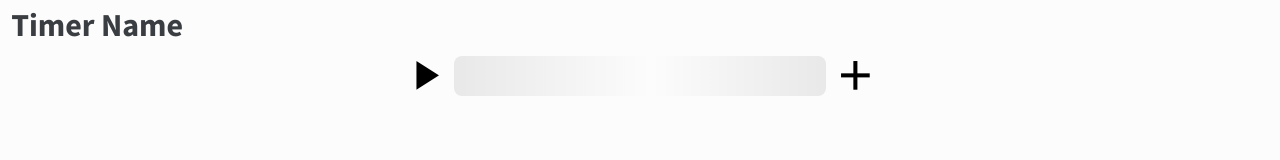
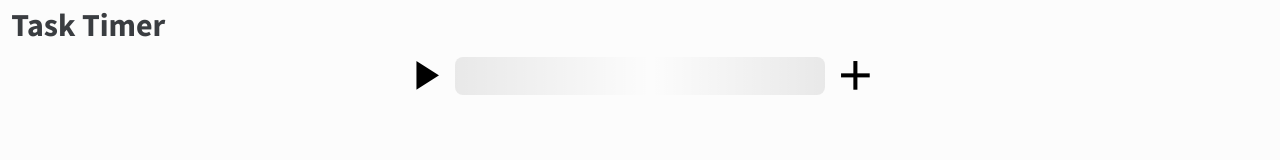
Before and after one commit to Marc-Anderson/task-timer, a plain HTML site: page index.html in a window 1280 px wide. Shown: the top 160 px of the page. Drawn offline with Linux system fonts and the light colour scheme.

Commit message:
fixed title

```diff
--- a/css/main.css
+++ b/css/main.css
@@ -645,7 +645,8 @@
 .task--input-field {
     margin: .2em;
     padding: 0.1em 0.1em 0em;
-    font-size: 1.4rem;
+    /* font-size: 1.4rem; */
+    font-size: 1.7rem;
     flex-grow: 1;
     text-align: center;
     border: none;
--- a/index.html
+++ b/index.html
@@ -74,7 +74,7 @@
 
 
             <h1 class="page-title">
-                Timer Name
+                Task Timer
             </h1>
 
 
```
